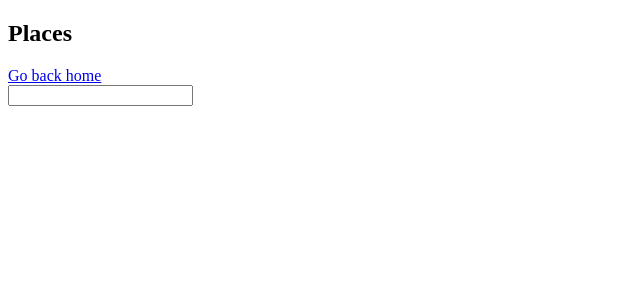
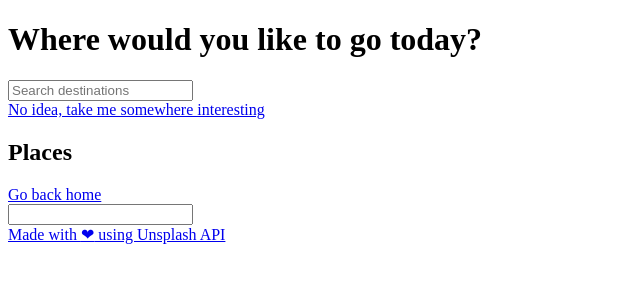
Before and after one commit to wolfpilot/Traveller, a React app: page /places in a window 1280 px wide. Shown: the whole page, without its empty margins (0-640 px from the left). Built offline with nearby package versions, Linux system fonts and the light colour scheme; what unsplash-js would draw is missing.

Commit message:
Add Header and Footer

```diff
--- a/package.json
+++ b/package.json
@@ -36,6 +36,7 @@
     "css-loader": "^0.28.0",
     "express": "^4.15.2",
     "history": "^4.6.1",
+    "lodash": "^4.17.4",
     "node-sass": "^4.5.2",
     "react": "^15.5.4",
     "react-dom": "^15.5.4",
--- a/src/components/Layout/Footer.js
+++ b/src/components/Layout/Footer.js
@@ -5,7 +5,9 @@ const Footer = () => {
 
 	return (
 		<footer className="footer">
-			<Link className="footer__credit hyperlink hyperlink--bordered" to="https://unsplash.com/developers" target="_blank">Made with <span className="char char--heart">&#10084;</span> using Unsplash API</Link>
+			<div className="container container--padded">
+				<Link className="footer__credit hyperlink hyperlink--bordered" to="https://unsplash.com/developers" target="_blank">Made with <span className="char char--heart">&#10084;</span> using Unsplash API</Link>
+			</div>
 		</footer>
 	);
 }
--- a/src/components/Layout/Footer.scss
+++ b/src/components/Layout/Footer.scss
@@ -5,4 +5,10 @@
 
 	text-align: center;
 
+	&__credit {
+
+		color: $l-grey;
+
+	}
+
 }
--- /dev/null
+++ b/src/components/Layout/Header.js
@@ -0,0 +1,36 @@
+import _ from 'lodash';
+import React, { Component } from 'react';
+import { Link } from 'react-router-dom';
+import history from '../../routes/history';
+
+import SearchBar from '../SearchBar';
+
+class Header extends Component {
+	constructor(props) {
+		super(props);
+
+		this.placeholder = "Search destinations";
+	}
+
+	search(term) {
+		history.push(term ? `/search?term=${term}` : '/');
+	}
+
+	render() {
+		const search = _.debounce((term) => {
+			this.search(term)
+		}, 250);
+
+		return (
+			<header className="header">
+				<div className="container container--padded">
+					<h1 className="heading">Where would you like to go today?</h1>
+					<SearchBar onSearchTermChange={search} placeholder={this.placeholder} />
+					<Link to="/destinations" className="hyperlink">No idea, take me somewhere interesting</Link>
+				</div>
+			</header>
+		);
+	}
+}
+
+export default Header;
--- /dev/null
+++ b/src/components/Layout/Header.scss
@@ -0,0 +1,5 @@
+.header {
+
+
+
+}
--- a/src/components/Layout/index.js
+++ b/src/components/Layout/index.js
@@ -1 +1,2 @@
+export { default as Header } from './Header';
 export { default as Footer } from './Footer';
--- a/src/components/Layout/index.scss
+++ b/src/components/Layout/index.scss
@@ -1 +1,2 @@
+@import './Header';
 @import './Footer';
--- a/src/components/SearchBar.js
+++ b/src/components/SearchBar.js
@@ -4,15 +4,24 @@ import { render } from 'react-dom';
 export default class SearchBar extends Component {
 	constructor(props) {
 		super(props);
+
+		this.state = { term: '' };
+	}
+
+	onInputChange(term) {
+		this.setState({term});
+		this.props.onSearchTermChange(term);
 	}
 
 	render() {
 		return (
 			<form className="search-bar">
 				<input
+					className="input"
 					type="text"
 					value={this.props.term}
-					onChange={this.props.onInputChange} />
+					placeholder={this.props.placeholder}
+					onChange={e => this.onInputChange(e.target.value)} />
 			</form>
 		);
 	}
--- a/src/routes/HomePage/index.js
+++ b/src/routes/HomePage/index.js
@@ -1,19 +1,13 @@
 import React, { Component } from 'react';
 import { render } from 'react-dom';
-import { Link } from 'react-router-dom';
 
-import SearchBar from '../../components/SearchBar';
 import { Destinations } from '../../components/Destinations';
-import { Footer } from '../../components/Layout';
 
 export default class HomePage extends Component {
 	render() {
 		return (
 			<div className="container container--padded">
-				<h1 className="heading">Choose a destination</h1>
-				<SearchBar />
 				<Destinations />
-				<Footer />
 			</div>
 		);
 	}
--- a/src/routes/index.js
+++ b/src/routes/index.js
@@ -7,12 +7,13 @@ import HomePage from './HomePage';
 import PlacesPage from './PlacesPage';
 import NotFoundPage from './NotFoundPage';
 
-// @TODO: Split everything into Header, Main and Footer
+import { Header, Footer } from '../components/Layout';
 
 export default (
 
 	<Router history={history}>
 		<div>
+			<Header />
 			<main className="main">
 				<Switch>
 					<Route exact={true} path="/" component={HomePage} />
@@ -20,6 +21,7 @@ export default (
 					<Route component={NotFoundPage} />
 				</Switch>
 			</main>
+			<Footer />
 		</div>
 	</Router>
 
--- a/src/styles/base/_typography.scss
+++ b/src/styles/base/_typography.scss
@@ -8,11 +8,11 @@ body {
 
 	display: inline-block;
 
-	color: $l-grey;
+	color: $accent-1;
 
 	text-decoration: none;
 
-	transition: color 0.2s linear;
+	transition: color 0.15s linear;
 
 	&--bordered {
 
```
Also changed, not shown: 1 other file.
